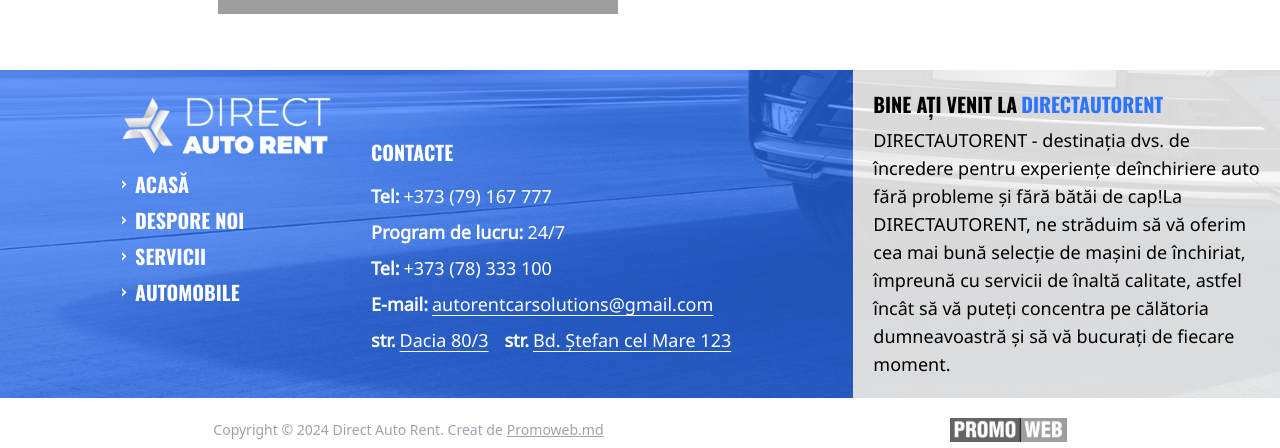
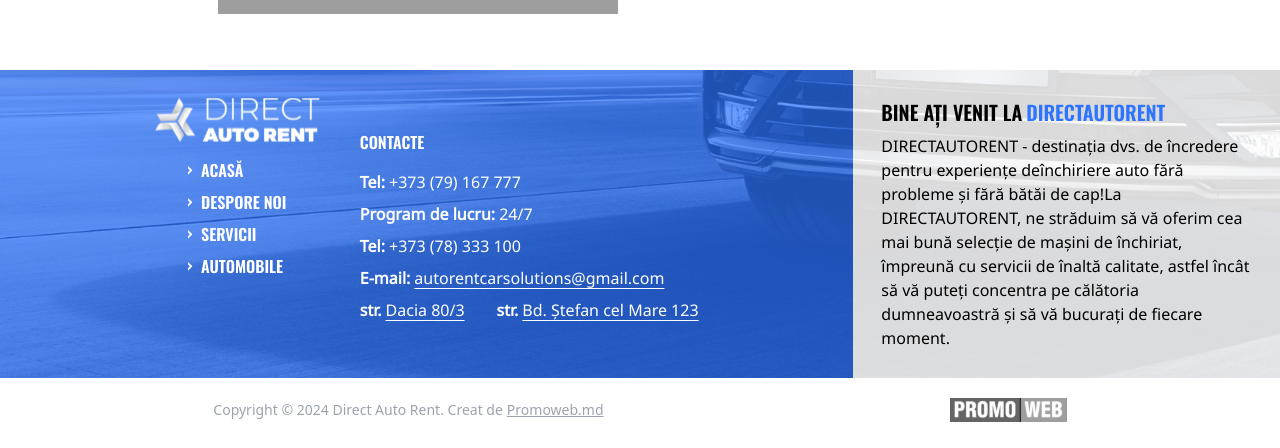
Before and after one commit to PromowebMD/direct-auto-rent-client, a React (Vite) app: page / in a window 1280 px wide. Shown: the part 982-1430 px from the top of the page. Built offline with nearby package versions, Linux system fonts and the light colour scheme; no server answers; grey boxes are pictures that could not be loaded.

Commit message:
Refactor footer font sizes

```diff
--- a/index.html
+++ b/index.html
@@ -5,7 +5,7 @@
     <link rel="icon" type="image/svg+xml" href="/logo_icon.png" />
     <link rel="preconnect" href="https://fonts.googleapis.com">
     <link rel="preconnect" href="https://fonts.gstatic.com" crossorigin>
-    <link href="https://fonts.googleapis.com/css2?family=Oswald:wght@300;400;700&display=swap"
+    <link href="https://fonts.googleapis.com/css2?family=Oswald:wght@300;400;600;700&display=swap"
           rel="stylesheet">
     <link
         href="https://fonts.googleapis.com/css2?family=Noto+Sans:ital,wght@0,400;1,700&display=swap"
--- a/src/components/FooterInfo.tsx
+++ b/src/components/FooterInfo.tsx
@@ -19,21 +19,21 @@ const linkList = [
 export const FooterInfo: React.FC = () => {
   return (
     <div className="flex w-full flex-col pb-4">
-      <div className="flex flex-col lg:flex-row-reverse lg:bg-footer-main lg:bg-no-repeat lg:bg-cover">
-        <div className="w-full bg-cover bg-no-repeat bg-footer-main-mobile lg:bg-none lg:w-1/3">
-          <div className="flex h-full flex-col gap-2 bg-white p-5 bg-opacity-85">
+      <div className="flex flex-col lg:bg-footer-main lg:flex-row-reverse lg:bg-cover lg:bg-no-repeat">
+        <div className="w-full bg-cover bg-no-repeat bg-footer-main-mobile lg:w-1/3 lg:bg-none">
+          <div className="flex h-full flex-col justify-center gap-2 bg-white p-7 bg-opacity-85">
             <h2 className="text-xl font-semibold font-oswald">
               <span>BINE AȚI VENIT LA</span>
               <span className="ml-1 text-primary">DIRECTAUTORENT</span>
             </h2>
-            <p className="text-lg font-noToSans">{FOOTER_INFO_TEXT}</p>
+            <p className="text-base font-noToSans">{FOOTER_INFO_TEXT}</p>
           </div>
         </div>
-        <div className="w-full bg-cover bg-no-repeat bg-footer-secondary-mobile lg:bg-none lg:w-2/3">
+        <div className="w-full bg-cover bg-no-repeat bg-footer-secondary-mobile lg:w-2/3 lg:bg-none">
           <div className="flex h-full flex-col gap-10 bg-opacity-70 px-5 py-7 bg-primary lg:flex-row lg:justify-center">
-            <div className="flex flex-col gap-4">
-              <img src={logoIcon} alt="" className="max-w-[209px]" />
-              <div className="flex flex-col gap-2 text-xl font-semibold text-white font-oswald">
+            <div className="flex flex-col gap-4 lg:items-center">
+              <img src={logoIcon} alt="" className="max-w-[165px]" />
+              <div className="flex flex-col gap-2 text-base font-semibold text-white font-oswald">
                 {linkList.map((item) => {
                   return (
                     <div key={item.link} className="flex items-center gap-2">
@@ -48,8 +48,8 @@ export const FooterInfo: React.FC = () => {
                 })}
               </div>
             </div>
-            <div className="lg:mt-10">
-              <h3 className="text-xl font-semibold text-white font-oswald">
+            <div className="lg:mt-8">
+              <h3 className="text-base font-semibold text-white font-oswald">
                 CONTACTE
               </h3>
               <div className="flex flex-col gap-2 pt-4">
@@ -58,7 +58,7 @@ export const FooterInfo: React.FC = () => {
                     index < CONTACT_LIST.length - 2 && (
                       <div
                         key={contact.title + contact.value}
-                        className="flex gap-1 text-lg text-white font-noToSans"
+                        className="flex gap-1 text-base text-white font-noToSans"
                       >
                         <span className="font-semibold">{contact.title}</span>
                         <span
@@ -70,7 +70,7 @@ export const FooterInfo: React.FC = () => {
                     )
                   );
                 })}
-                <div className="flex flex-col gap-1 text-lg text-white font-noToSans lg:flex-row lg:gap-4">
+                <div className="flex flex-col gap-1 text-base text-white font-noToSans lg:flex-row lg:gap-8">
                   <span className="font-semibold">
                     {CONTACT_LIST[CONTACT_LIST.length - 2].title}
                     <span className="ml-1 font-light underline decoration-1 underline-offset-4">
```
